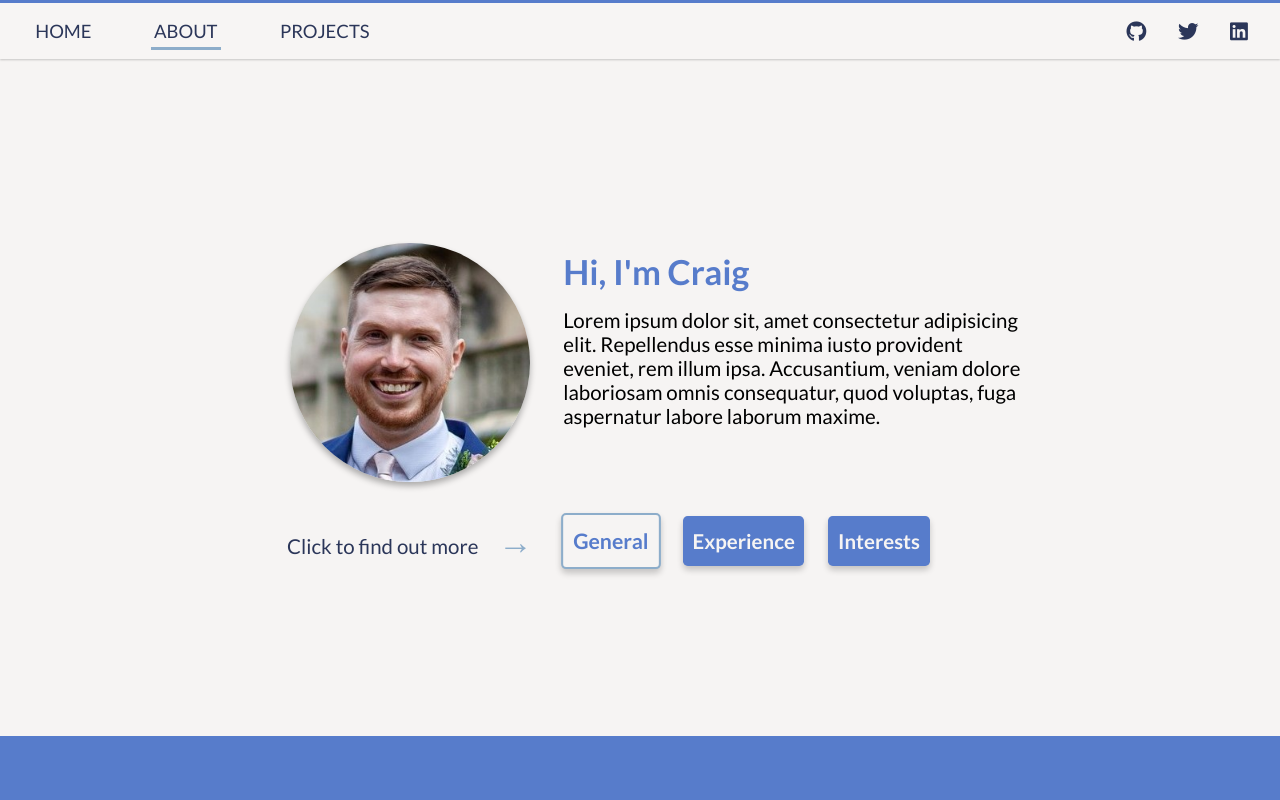
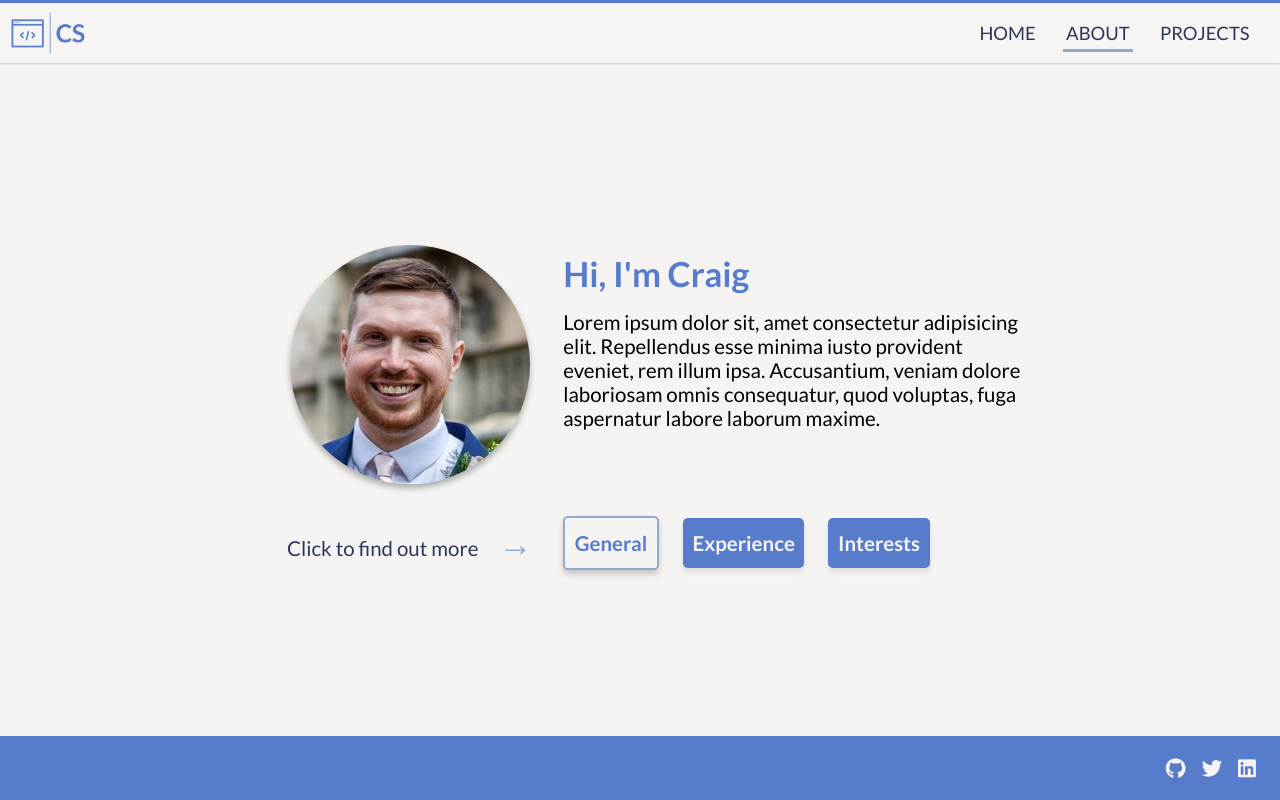
Before and after one commit to AlphaPentagon/portfolio, a React app in the folder portfolio/: page /about in a window 1280 px wide. Built offline with nearby package versions, Linux system fonts and the light colour scheme.

Commit message:
Implmented logo and footer

```diff
--- a/portfolio/src/components/AboutMe/AboutMe.css
+++ b/portfolio/src/components/AboutMe/AboutMe.css
@@ -3,7 +3,7 @@
   justify-items: center;
   align-items: center;
   row-gap: 1rem;
-  width: min(100%, 1200px);
+  width: max(100%, 1200px);
   /* margin-block: 1rem; */
   padding-top: 2em;
   padding-bottom: 1rem;
@@ -65,7 +65,6 @@
 }
 
 .aboutMe-button-container {
-  /* grid-column-start: 2;*/
   display: flex;
   flex-direction: row;
   justify-content: center;
@@ -83,7 +82,7 @@
   font-weight: 600;
   border: none;
   border-radius: 0.3rem;
-  box-shadow: 0 4px 6px 0 hsla(0, 0%, 0%, 0.2);
+  box-shadow: 0 4px 6px 0 hsla(0, 0%, 0%, 0.1);
   background-color: var(--primary-colour);
   color: var(--light-text-colour);
 }
@@ -103,7 +102,7 @@
   border-radius: 0.3rem;
   box-shadow: 0 4px 6px 0 hsla(0, 0%, 0%, 0.2);
   background-color: var(--light-bg-colour);
-  transform: scale(104%);
+
   border: 2px solid var(--accent-colour-light);
   color: var(--primary-colour);
 }
--- a/portfolio/src/components/FooterText/FooterText.css
+++ b/portfolio/src/components/FooterText/FooterText.css
@@ -1,4 +1,4 @@
-.footerTextContainer {
+/* .footerTextContainer {
   padding-block: 3rem;
   padding-inline: 1em;
   width: min(100%, 800px);
@@ -19,4 +19,16 @@
 .footerTextContainer > p > em {
   font-style: italic;
   font-weight: 400;
+} */
+
+.footerTextContainer {
+  width: 100%;
 }
+
+.footerTextContainer > ul {
+  display: flex;
+  flex-direction: row;
+  justify-content: flex-end;
+  padding-right: 1.5rem;
+  gap: 1rem;
+}
--- a/portfolio/src/components/FooterText/FooterText.js
+++ b/portfolio/src/components/FooterText/FooterText.js
@@ -1,7 +1,25 @@
 import "./FooterText.css";
+import NavIcons from "../Navbar/NavIcons/NavIcons";
 
 function FooterText({ text }) {
-  return <div className="footerTextContainer">{text}</div>;
+  return (
+    <div className="footerTextContainer">
+      <ul>
+        <NavIcons
+          link="https://github.com/AlphaPentagon"
+          className="fa-brands fa-github"
+        />
+        <NavIcons
+          link="https://twitter.com/cragglesummers"
+          className="fa-brands fa-twitter"
+        />
+        <NavIcons
+          link="https://www.linkedin.com/in/craig-summers89/"
+          className="fa-brands fa-linkedin"
+        />
+      </ul>
+    </div>
+  );
 }
 
 export default FooterText;
--- a/portfolio/src/components/Navbar/NavIcons/NavIcons.css
+++ b/portfolio/src/components/Navbar/NavIcons/NavIcons.css
@@ -4,7 +4,7 @@
 
 .navicon-li > a {
   text-decoration: none;
-  color: var(--dark-text-colour);
+  color: var(--light-text-colour);
   font-size: var(--f-size-400);
 }
 
--- a/portfolio/src/components/Navbar/NavLinks/NavLinks.css
+++ b/portfolio/src/components/Navbar/NavLinks/NavLinks.css
@@ -10,21 +10,17 @@
   padding-inline: 0.2rem;
 }
 
-.navlink-li:hover {
+.inactiveLink:hover {
   transform: scale(105%);
   cursor: pointer;
 }
 
 .activeLink {
-  /* background-color: var(--alt-colour-1); */
   color: var(--dark-text-colour);
   text-decoration: none;
   font-size: var(--f-size-300);
   padding-bottom: 0.3rem;
   padding-inline: 0.2rem;
-
-  /* border-radius: 0.3rem; */
-  /* font-weight: 600; */
   border-bottom: 3px solid var(--accent-colour-light);
 }
 
--- a/portfolio/src/components/Navbar/Navbar.css
+++ b/portfolio/src/components/Navbar/Navbar.css
@@ -4,11 +4,17 @@ nav {
   flex-direction: column;
   justify-content: center;
   align-items: center;
-  padding-block: 1rem;
-  padding-inline: 2rem;
+  padding-block: 0.3rem;
+  padding-inline: 1rem;
   width: 100%;
   background-color: hsla(0, 0%, 100%, 0.1);
   box-shadow: 0 1px 2px 0 hsla(0, 0%, 0%, 0.2);
+}
+
+.nav-logo {
+  width: 90px;
+  padding-bottom: 1rem;
+  margin: 0;
 }
 
 .navbar-left-container,
@@ -19,8 +25,8 @@ nav {
 }
 
 .navbar-left-container {
+  padding-bottom: 1.3rem;
   width: 100%;
-  padding-bottom: 1.3rem;
 }
 
 .navbar-right-container {
@@ -33,11 +39,15 @@ nav {
   nav {
     flex-direction: row;
     justify-content: space-between;
-    width: 100%;
+    padding-inline: 0.2rem;
   }
   .navbar-left-container {
     padding-bottom: 0%;
-    max-width: 30%;
+    width: auto;
+  }
+
+  .nav-logo {
+    padding-bottom: 0rem;
   }
 
   .navbar-right-container {
--- a/portfolio/src/components/Navbar/Navbar.js
+++ b/portfolio/src/components/Navbar/Navbar.js
@@ -1,28 +1,14 @@
 import "./Navbar.css";
 import NavLinks from "./NavLinks/NavLinks.js";
-import NavIcons from "./NavIcons/NavIcons.js";
 
 function Navbar({ changePage }) {
   return (
     <nav>
+      <img className="nav-logo" src="images/logo.png" alt="logo" />
       <ul className="navbar-left-container">
         <NavLinks link="/" text="HOME" changePage={changePage}></NavLinks>
         <NavLinks link="/about" text="ABOUT" changePage={changePage} />
         <NavLinks link="/projects" text="PROJECTS" changePage={changePage} />
-      </ul>
-      <ul className="navbar-right-container">
-        <NavIcons
-          link="https://github.com/AlphaPentagon"
-          className="fa-brands fa-github"
-        />
-        <NavIcons
-          link="https://twitter.com/cragglesummers"
-          className="fa-brands fa-twitter"
-        />
-        <NavIcons
-          link="https://www.linkedin.com/in/craig-summers89/"
-          className="fa-brands fa-linkedin"
-        />
       </ul>
     </nav>
   );
--- a/portfolio/src/pages/Home.js
+++ b/portfolio/src/pages/Home.js
@@ -1,9 +1,5 @@
 import Title from "../components/Title/Title";
 
 export function Home() {
-  return (
-    <main>
-      <Title />
-    </main>
-  );
+  return <Title />;
 }
--- a/portfolio/src/pages/Layout.js
+++ b/portfolio/src/pages/Layout.js
@@ -3,66 +3,18 @@ import "../components/App/App.css";
 import Navbar from "../components/Navbar/Navbar";
 
 import { Outlet } from "react-router-dom";
+import FooterText from "../components/FooterText/FooterText";
 
 export function Layout() {
-  // const initialFooterTextState = (
-  //   <>
-  //     <p>
-  //       <strong>I'm a Full Stack Developer</strong> who is passionate about
-  //       clear design, readable code and accessibility for all. This is my
-  //       website where you can find out more about myself and the projects that I
-  //       have created.
-  //     </p>
-  //   </>
-  // );
-  // const [footerText, setFooterText] = useState(initialFooterTextState);
-
-  // const changePage = (pageClicked) => {
-  //   console.log(pageClicked);
-
-  //   switch (pageClicked) {
-  //     default:
-  //       const homeFooterText = (
-  //         <p>
-  //           <strong>I'm a Full Stack Developer</strong> who is passionate about
-  //           clear design, readable code and accessibility for all. This is my
-  //           website where you can find out more about myself and the projects
-  //           that I have created.
-  //         </p>
-  //       );
-  //       setFooterText(homeFooterText);
-  //       break;
-  //     case "/about":
-  //       const aboutFooterText = (
-  //         <p>
-  //           <q>
-  //             Craig is blah blah blah, blah blah blah blah blah, blah blah blah
-  //           </q>
-  //           <em>- A Happy Customer</em>
-  //         </p>
-  //       );
-  //       setFooterText(aboutFooterText);
-  //       break;
-  //     case "/projects":
-  //       const projectFooterText = (
-  //         <p>
-  //           <strong>These are the projects I am most proud of.</strong> You can
-  //           click on each one to head to it’s Github repo, or hover over it to
-  //           find out more information.
-  //         </p>
-  //       );
-  //       setFooterText(projectFooterText);
-  //       break;
-  //   }
-  // };
-
   return (
     <>
       <Navbar className="navbar-container" />
       <main>
         <Outlet />
       </main>
-      <footer></footer>
+      <footer>
+        <FooterText />
+      </footer>
     </>
   );
 }
```
Also changed, not shown: portfolio/plan.txt (added, +23 -0 lines), portfolio/public/favicon.ico (added), portfolio/public/images/logo.png (added), portfolio/public/images/logo_alt.png (added).
